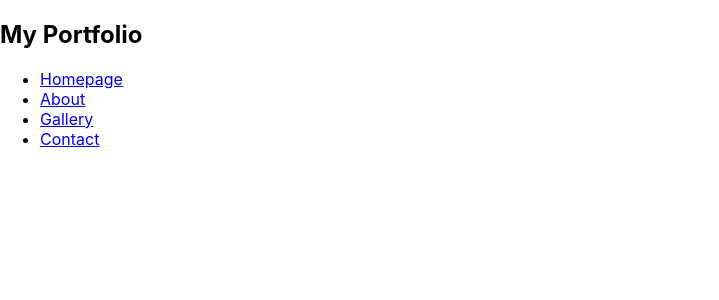
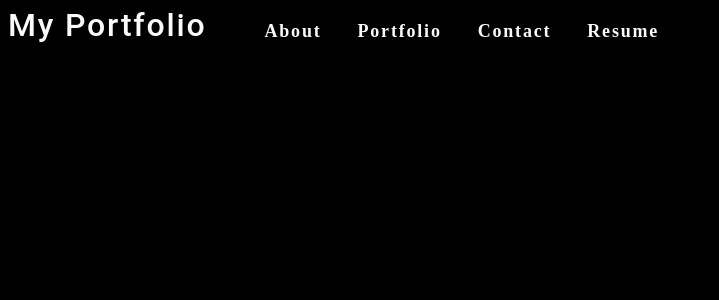
Before and after one commit to miyun94/react-portfolio, a React (Create React App) app: page / in a window 1280 px wide. Shown: the top 300 px of the page, without its empty margins (0-719 px from the left). Built offline with nearby package versions, Linux system fonts and the light colour scheme.

Commit message:
figure out navbar

```diff
--- a/src/App.js
+++ b/src/App.js
@@ -2,10 +2,11 @@ import './App.css';
 import About from './components/About/index';
 import Nav from './components/Nav/index';
 import { BrowserRouter as Router, Switch, Route} from 'react-router-dom';
-import Homepage from './components/Homepage/index';
+// import Homepage from './components/Homepage/index';
 //import Test from './components/Test page/index';
 import Contact from './components/Contact/index';
-import Gallery from './components/Gallery/index';
+import Portfolio from './components/Portfolio/index';
+import Resume from './components/Resume/index';
 
 function App() {
   return (
@@ -16,8 +17,9 @@ function App() {
     <Switch>
       <Route exact path='/about' component={ About }/>
       <Route exact path='/contact' component={ Contact}/>
-      <Route exact path='/gallery' component={Gallery}/>
-      <Route component={ Homepage }/>
+      <Route exact path='/portfolio' component={Portfolio}/>
+      <Route exact path='/resume' component={Resume}/>
+      {/* <Route component={ Homepage }/> */}
     </Switch>
 </main>
 </Router>
--- a/src/components/About/index.js
+++ b/src/components/About/index.js
@@ -1,11 +1,15 @@
 import React from 'react';
-import coverImage from "../../assets/cover/KakaoTalk_20201218_162427081.jpg"
+import profileImg from '../../assets/screenshots/20201130_143132_952.jpg';
 
 function About(){
     return(
         <section className="my-5">
-            <h1 id="about">Portfolio</h1>
-            <img src={coverImage} className="my-2" style={{width: "100%"}} alt="cover image"/>
+            <h1 id="about">About Me</h1>
+            <img src={profileImg} className="my-2" style={{width: "5%"}} alt="cover image"/>
+
+            <div className="my-2">
+                <p>I am a full stack web-developer in the process. In my freetime, I like to practice and further my coding skills by tackling on new projects or going over old lesson plans from my time at UCLA's Full Stack Web Development Program.</p>
+            </div>
         </section>
 
     )
--- a/src/components/Homepage/index.js
+++ /dev/null
@@ -1,11 +0,0 @@
-import React from 'react';
-
-function Homepage(){
-    return(
-        <section>
-            <h1 id="about"></h1>
-        </section>
-    )
-}
-
-export default Homepage;
--- a/src/components/Nav/index.js
+++ b/src/components/Nav/index.js
@@ -3,21 +3,21 @@ import { NavLink } from "react-router-dom";
 
 function Nav() {
     return(
-        <header>
+        <header className="flex-row px-1">
             <h2>My Portfolio</h2>
             <nav>
-                <ul>
-                    <li>
-                    <NavLink to="/">Homepage</NavLink>
-                    </li>
-                    <li>
+                <ul className="flex-row">
+                    <li className="mx-2">
                     <NavLink to="/about">About</NavLink>
                     </li>
-                    <li>
-                    <NavLink to="/gallery">Gallery</NavLink>
+                    <li className="mx-2">
+                    <NavLink to="/portfolio">Portfolio</NavLink>
                     </li>
-                    <li>
+                    <li className="mx-2">
                     <NavLink to="/contact">Contact</NavLink>
+                    </li>
+                      <li className="mx-2">
+                    <NavLink to="/resume">Resume</NavLink>
                     </li>
                 </ul>
             </nav>
--- a/src/components/Gallery/index.js
+++ b/src/components/Portfolio/index.js
@@ -2,14 +2,14 @@ import React from 'react';
 import screenshotOne from '../../assets/screenshots/50-hero-section-mock-up.jpg';
 
 
-function Gallery(){
+function Portfolio(){
     // const currentCategory={
     //     name:"something",
     //     description: "picture of project"
     // }
     return(
         <section>
-            <h1 id="about">Gallery</h1>
+            <h1 id="about">Portfolio</h1>
             <h2>Run Buddy</h2>
         <p>Run Buddy</p>
         <div className="flex=row">
@@ -20,4 +20,4 @@ function Gallery(){
     )
 }
 
-export default Gallery;
+export default Portfolio;
--- /dev/null
+++ b/src/components/Resume/index.js
@@ -0,0 +1,10 @@
+import React from 'react';
+
+
+function Resume(){
+    return(
+        <section></section>
+    )
+}
+
+export default Resume
--- a/src/index.css
+++ b/src/index.css
@@ -1,13 +1,291 @@
+main {
+  margin: 0 auto;
+  max-width: 90%;
+  padding: 50px 30px;
+}
+:root {
+  --primary: #8c54ff;
+  --secondary: #f3a847;
+  --tertiary: #b12704;
+  --light: #fafafa;
+  --dark: #000000;
+  --darker: #111111;
+  --error: rgb(228, 46, 1);
+  --spacing-one: calc(1rem * 0.5);
+  --spacing-two: calc(1rem);
+  --spacing-five: calc(2.5rem);
+}
+
+* {
+  box-sizing: border-box;
+}
+
+html,
+body {
+  min-height: 100%;
+}
+
 body {
   margin: 0;
-  font-family: -apple-system, BlinkMacSystemFont, 'Segoe UI', 'Roboto', 'Oxygen',
-    'Ubuntu', 'Cantarell', 'Fira Sans', 'Droid Sans', 'Helvetica Neue',
-    sans-serif;
-  -webkit-font-smoothing: antialiased;
-  -moz-osx-font-smoothing: grayscale;
+  padding: 0;
+  font-weight: 600;
+  line-height: 1.5;
+  font-size: 18px;
+  letter-spacing: 0.1em;
+  background: var(--dark);
+  color: var(--light);
+  font-family: 'Poiret One', cursive;
 }
 
-code {
-  font-family: source-code-pro, Menlo, Monaco, Consolas, 'Courier New',
-    monospace;
+h1,
+h2,
+h3,
+h4,
+h5,
+h6 {
+  font-family: 'Roboto', sans-serif;
+  font-weight: 500;
+  margin: 5px 0;
+  line-height: 1.25;
 }
+
+h1 {
+  font-size: 2.25rem;
+}
+
+h2 {
+  font-size: 2rem;
+}
+
+h3 {
+  font-size: 1.75rem;
+}
+
+h4 {
+  font-size: 1.5rem;
+}
+
+h5 {
+  font-size: 1.25rem;
+}
+
+h6 {
+  font-size: 1rem;
+}
+
+p {
+  font-size: 1.1rem;
+  margin-top: 0;
+}
+
+a {
+  color: var(--tertiary);
+  text-decoration: none;
+  font-weight: bold;
+}
+
+a:hover {
+  text-decoration: underline;
+}
+
+header {
+  background: var(--dark);
+}
+
+header a {
+  color: var(--light);
+}
+
+button {
+  font-size: 1rem;
+  text-decoration: none;
+  padding: 0.25rem 1rem;
+  border-radius: 0.5rem;
+  border: none;
+  outline: none;
+  cursor: pointer;
+  margin: 0 1px;
+  background-color: var(--secondary);
+}
+
+button:hover {
+  opacity: 0.8;
+}
+
+button[disabled] {
+  cursor: default;
+  opacity: 0.8;
+}
+
+img {
+  max-width: 100%;
+}
+
+span[role='img'] {
+  cursor: default;
+}
+
+form {
+  width: 40%;
+}
+
+input {
+  font-size: 1rem;
+  padding: 0.25rem;
+  border: 1px solid var(--dark);
+  outline: none;
+  border-radius: 3px;
+  transition: box-shadow 0.2s;
+}
+
+input:focus {
+  border: 1px solid var(--secondary);
+  box-shadow: 0 0 0.25rem rgba(0, 0, 0, 0.5);
+}
+
+li {
+  list-style: none;
+}
+
+nav a:hover {
+  text-decoration: none;
+}
+
+nav li {
+  cursor: pointer;
+}
+
+textarea {
+  width: 600px;
+  height: 120px;
+  border: 3px solid #cccccc;
+  padding: 5px;
+}
+
+.container {
+  width: 85%;
+  max-width: 1200px;
+  margin-left: auto;
+  margin-right: auto;
+}
+
+.flex-row {
+  display: flex;
+  flex-wrap: wrap;
+}
+
+.space-between {
+  justify-content: space-between;
+}
+
+.flex-end {
+  justify-content: flex-end;
+}
+
+.mx-1 {
+  margin-right: var(--spacing-one);
+  margin-left: var(--spacing-one);
+}
+
+.mx-2 {
+  margin-right: var(--spacing-two);
+  margin-left: var(--spacing-two);
+}
+
+.my-1 {
+  margin-top: var(--spacing-one);
+  margin-bottom: var(--spacing-one);
+}
+
+.my-2 {
+  margin-top: var(--spacing-two);
+  margin-bottom: var(--spacing-two);
+}
+
+.my-5 {
+  margin-top: var(--spacing-five);
+  margin-bottom: var(--spacing-five);
+}
+
+.px-1 {
+  padding-right: var(--spacing-one);
+  padding-left: var(--spacing-one);
+}
+
+.px-2 {
+  padding-right: var(--spacing-two);
+  padding-left: var(--spacing-two);
+}
+
+.py-1 {
+  padding-top: var(--spacing-one);
+  padding-bottom: var(--spacing-one);
+}
+
+.py-2 {
+  padding-top: var(--spacing-two);
+  padding-bottom: var(--spacing-two);
+}
+
+.card {
+  width: 25%;
+  text-align: center;
+}
+
+.img-thumbnail {
+  width: auto;
+  height: 300px;
+  margin-bottom: 50px;
+  cursor: pointer;
+}
+
+.modalBackdrop {
+  background: rgba(0, 0, 0, 0.65);
+  bottom: 0;
+  left: 0;
+  overflow: auto;
+  position: fixed;
+  right: 0;
+  top: 0;
+  z-index: 1;
+}
+
+.modalContainer {
+  background: var(--darker);
+  border-radius: 5px;
+  max-width: 100%;
+  margin: 50px auto;
+  padding: 15px;
+  width: 960px;
+}
+
+.modalTitle {
+  font-size: 18px;
+  font-weight: 600;
+  margin-bottom: 25px;
+}
+
+button {
+  background: var(--primary);
+  border: 0;
+  border-radius: 5px;
+  color: #fff;
+  cursor: pointer;
+  font-size: 16px;
+  font-weight: 600;
+  margin-bottom: 30px;
+  padding: 10px 15px;
+}
+
+a {
+  border-radius: 5px;
+  color: var(--primary);
+  font-weight: 600;
+  padding: 2px 4px;
+  margin-left: -2px;
+  margin-right: -2px;
+}
+
+.navActive {
+  color: var(--secondary);
+}
```
Also changed, not shown: src/assets/screenshots/20201130_143132_952.jpg (added).
